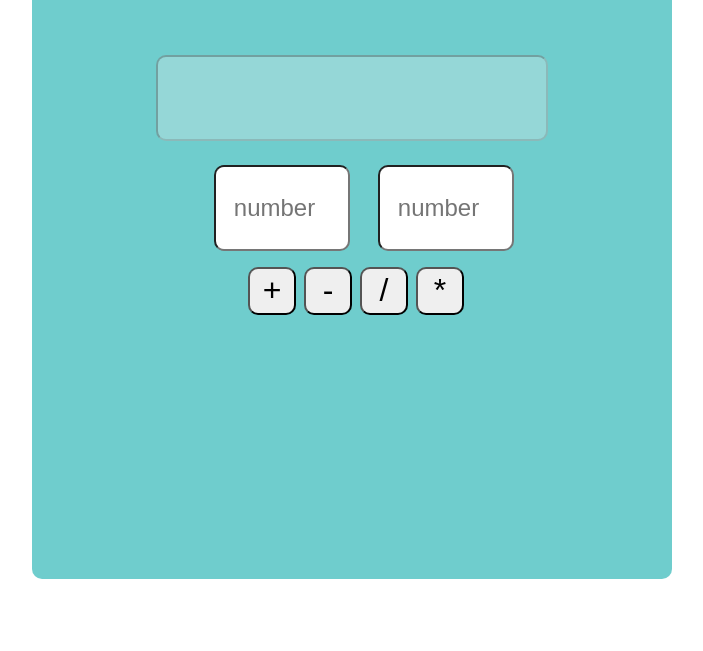
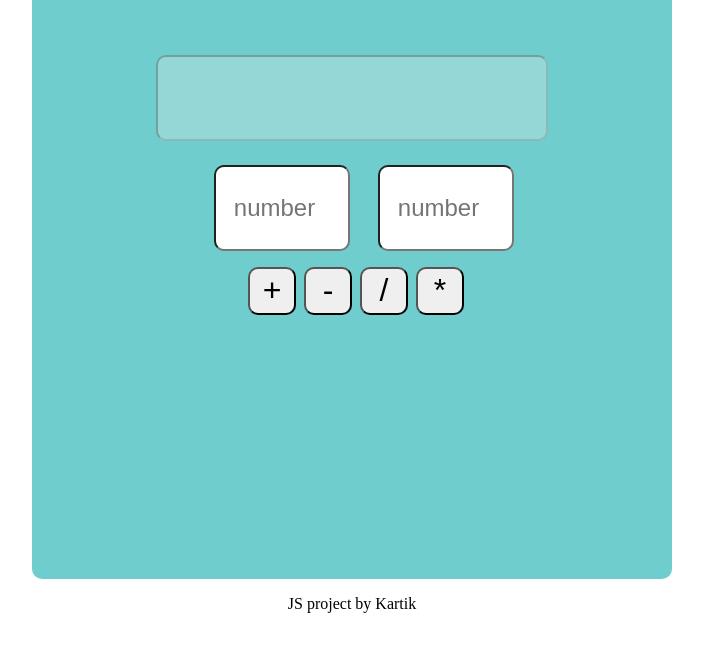
Before and after one commit to Lt-Kartik-9PARA-SF/calculator, a plain HTML site: page index.html in a window 1280 px wide. Shown: the part 117-768 px from the top of the page, without its empty margins (288-991 px from the left). Drawn offline with Linux system fonts and the light colour scheme.

Commit message:
second commit

```diff
--- a/index.html
+++ b/index.html
@@ -39,7 +39,10 @@
                  </div>
 
         </div>
+
     </div>
+
+    <p>JS project by Kartik</p>
 
 <script src="main.js"></script>
 </body>
--- a/style.css
+++ b/style.css
@@ -53,3 +53,6 @@ button{
     display:flex;
     justify-content: center;
 }
+p{
+    text-align: center;
+}
```
Lines whose indentation alone changed are shown as unchanged.
